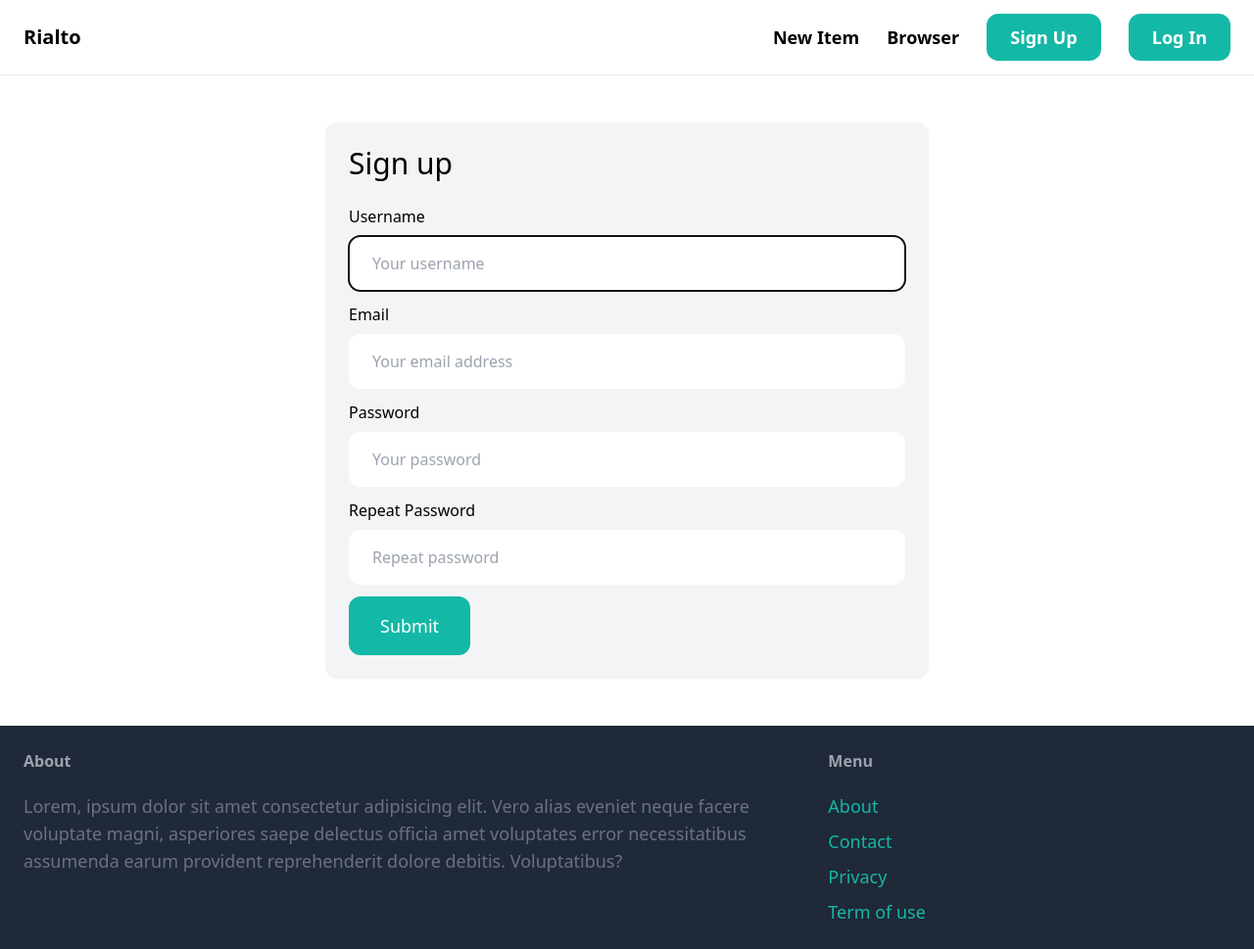
After one commit to 00AR/rialto, a Django app: page /signup/ in a window 1280 px wide. The commit adds this page. Shown: the whole page at 98% size. Run offline with Django 5.2, Linux system fonts and the light colour scheme; some libraries are stand-ins or nearby versions.

Commit message:
added Signup page and refactored core app

```diff
--- /dev/null
+++ b/core/forms.py
@@ -0,0 +1,25 @@
+from django import forms
+from django.contrib.auth.forms import UserCreationForm
+from django.contrib.auth.models import User
+
+class SignupForm(UserCreationForm):
+    class Meta:
+        model = User
+        fields = ('username', 'email', 'password1', 'password2')
+
+    username = forms.CharField(widget=forms.TextInput(attrs={
+        'placeholder': 'Your username',
+        'class': 'w-full py-4 px-6 rounded-xl',
+    }))
+    email = forms.CharField(widget=forms.EmailInput(attrs={
+        'placeholder': 'Your email address',
+        'class': 'w-full py-4 px-6 rounded-xl',
+    }))
+    password1 = forms.CharField(widget=forms.PasswordInput(attrs={
+        'placeholder': 'Your password',
+        'class': 'w-full py-4 px-6 rounded-xl',
+    }))
+    password2 = forms.CharField(widget=forms.PasswordInput(attrs={
+        'placeholder': 'Repeat password',
+        'class': 'w-full py-4 px-6 rounded-xl',
+    }))
--- a/core/templates/core/base.html
+++ b/core/templates/core/base.html
@@ -13,7 +13,7 @@
             <a href="#" class="text-lg font-semibold hover:text-gray-500">New Item</a>
             <a href="#" class="text-lg font-semibold hover:text-gray-500">Browser</a>
 
-            <a href="#" class="px-6 py-3 text-lg font-semibold bg-teal-500 text-white rounded-xl hover:bg-teal-700">Sign Up</a>
+            <a href="{% url 'core:signup' %}" class="px-6 py-3 text-lg font-semibold bg-teal-500 text-white rounded-xl hover:bg-teal-700">Sign Up</a>
             <a href="#" class="px-6 py-3 text-lg font-semibold bg-teal-500 text-white rounded-xl hover:bg-teal-700">Log In</a>
         </div>
     </nav>
@@ -35,7 +35,7 @@
             <h3 class="mb-5 font-semibold text-gray-400">Menu</h3>
             <ul class="space-y-2">
                 <li><a href="#" class="text-lg text-teal-500 hover:text-teal-700">About</a></li>
-                <li><a href="{% url 'contact' %}" class="text-lg text-teal-500 hover:text-teal-700">Contact</a></li>
+                <li><a href="{% url 'core:contact' %}" class="text-lg text-teal-500 hover:text-teal-700">Contact</a></li>
                 <li><a href="#" class="text-lg text-teal-500 hover:text-teal-700">Privacy</a></li>
                 <li><a href="#" class="text-lg text-teal-500 hover:text-teal-700">Term of use</a></li>
             </ul>
--- /dev/null
+++ b/core/templates/core/signup.html
@@ -0,0 +1,41 @@
+{% extends 'core/base.html' %}
+
+{% block title %}Sign Up{% endblock %}
+
+{% block content %}
+<div class="w-1/2 my-6 mx-auto p-6 bg-gray-100 rounded-xl">
+    <h1 class="mb-6 text-3xl">Sign up</h1>
+    <form action="." method="post">
+        {% csrf_token %}
+
+        <div class="mb-3">
+            <label class="inline-block mb-2">Username</label><br>
+            {{ form.username }}
+        </div>
+        <div class="mb-3">
+            <label class="inline-block mb-2">Email</label><br>
+            {{ form.email }}
+        </div>
+        <div class="mb-3">
+            <label class="inline-block mb-2">Password</label><br>
+            {{ form.password1 }}
+        </div>
+        <div class="mb-3">
+            <label class="inline-block mb-2">Repeat Password</label><br>
+            {{ form.password2 }}
+        </div>
+
+        {% if form.errors or form.non_field_errors %}
+            <div class="mb-3 p-6 bg-red-100 rounded-xl">
+                {% for field in form %}
+                    {{ field.errors }}
+                {% endfor %}
+
+                {{ form.non_field_errors }}
+            </div>
+        {% endif %}
+
+        <button class="py-4 px-8 text-lg bg-teal-500 hover:bg-teal-700 rounded-xl text-white">Submit</button>
+    </form>
+</div>
+{% endblock %}
--- /dev/null
+++ b/core/urls.py
@@ -0,0 +1,10 @@
+from django.urls import path
+
+from . import views
+
+app_name = 'core'
+urlpatterns = [
+    path('', views.index, name='index'),
+    path('contact/', views.contact, name='contact'),
+    path('signup/', views.signup, name='signup'),
+]
--- a/core/views.py
+++ b/core/views.py
@@ -1,6 +1,7 @@
-from django.shortcuts import render
+from django.shortcuts import render, redirect
 
 from item.models import Category, Item
+from .forms import SignupForm
 
 
 def index(request):
@@ -14,3 +15,17 @@ def index(request):
 
 def contact(request):
     return render(request, 'core/contact.html')
+
+def signup(request):
+    if request.method == 'POST':
+        form = SignupForm(request.POST)
+
+        if form.is_valid():
+            form.save()
+            return redirect('/login/')
+    else:
+        form = SignupForm()
+
+    return render(request, 'core/signup.html', {
+        'form': form
+    })
--- a/rialto/urls.py
+++ b/rialto/urls.py
@@ -3,11 +3,9 @@ from django.conf.urls.static import static
 from django.contrib import admin
 from django.urls import path, include
 
-from core.views import index, contact
 
 urlpatterns = [
-    path('', index, name='index'),
+    path('', include('core.urls')),
     path('items/', include('item.urls')),
-    path('contact/', contact, name='contact'),
     path('admin/', admin.site.urls),
 ] + static(settings.MEDIA_URL, document_root=settings.MEDIA_ROOT)
```
